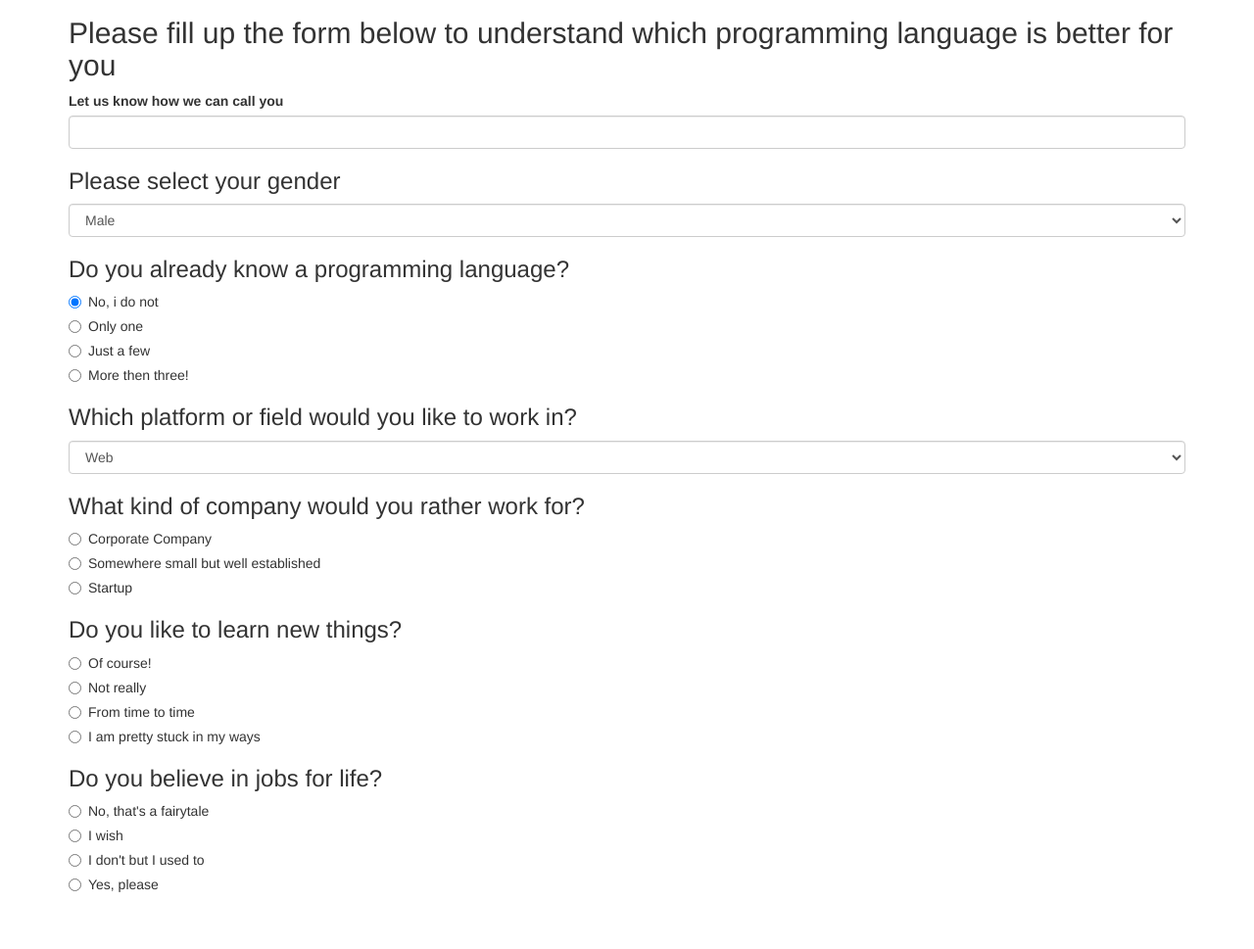
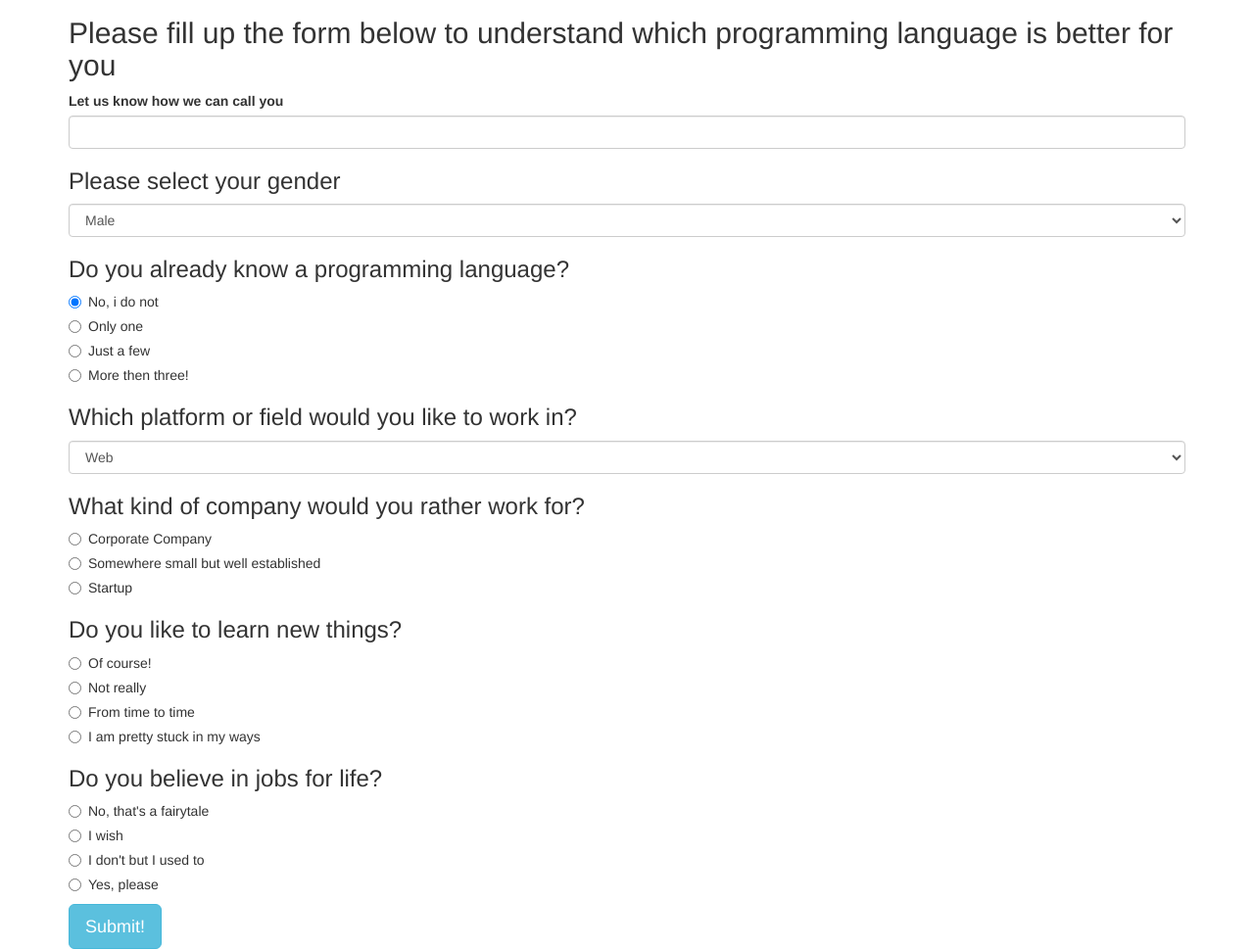
Before and after one commit to IvanLebedzeu/programming_language_suggester, a plain HTML site: page index.html in a window 1280 px wide. Shown: the part 63-1032 px from the top of the page at 98% size. Before the commit the page ends 986 px from the top, so only its background shows below. Drawn offline with Linux system fonts and the light colour scheme.

Commit message:
submit button is added to the form

```diff
--- a/index.html
+++ b/index.html
@@ -131,7 +131,7 @@
             Yes, please
           </label>
         </div>
-
+        <button type = "submit" class = "btn btn-info btn-lg" id = "myBtn">Submit!</button>
       </form>
     </div>
   </body>
```
